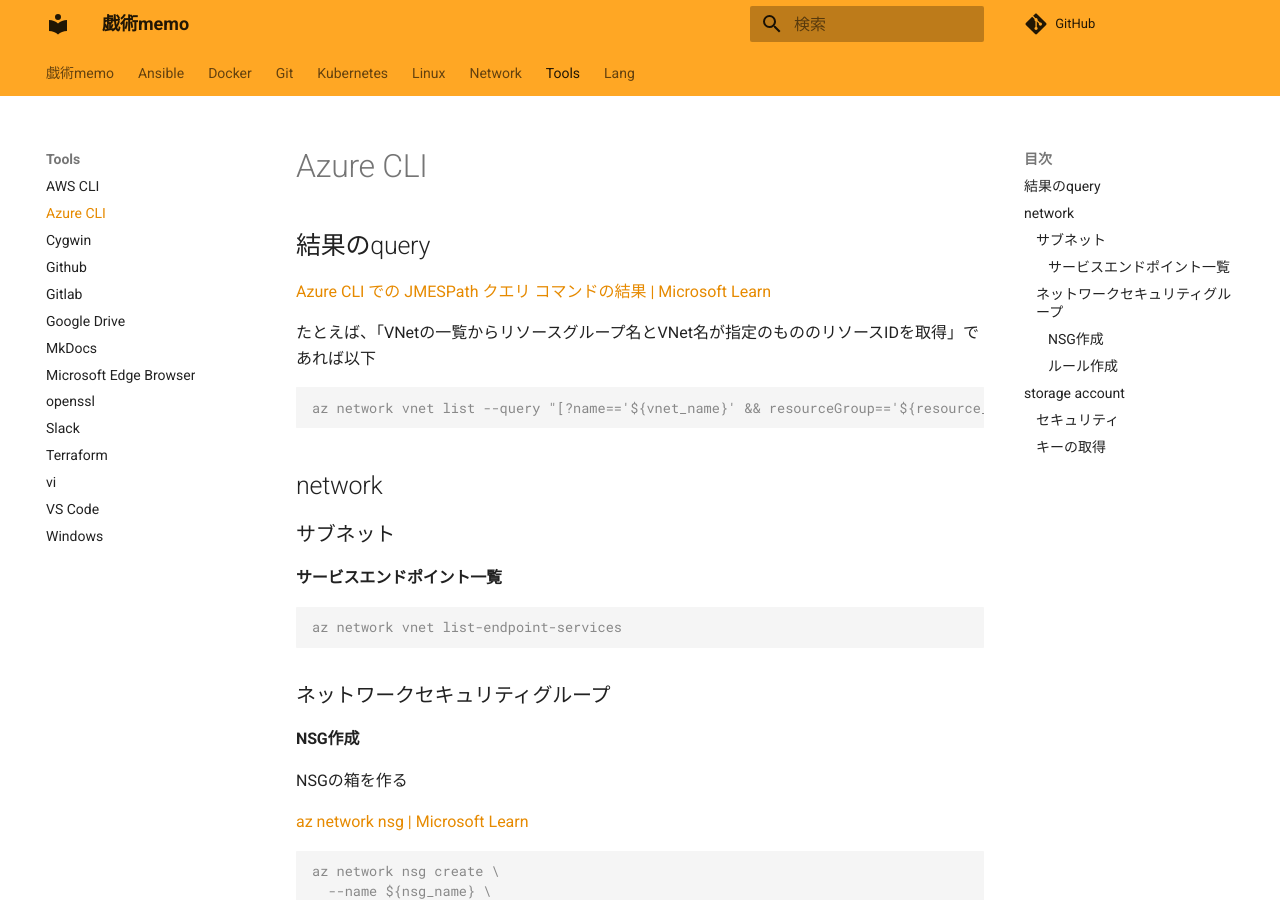
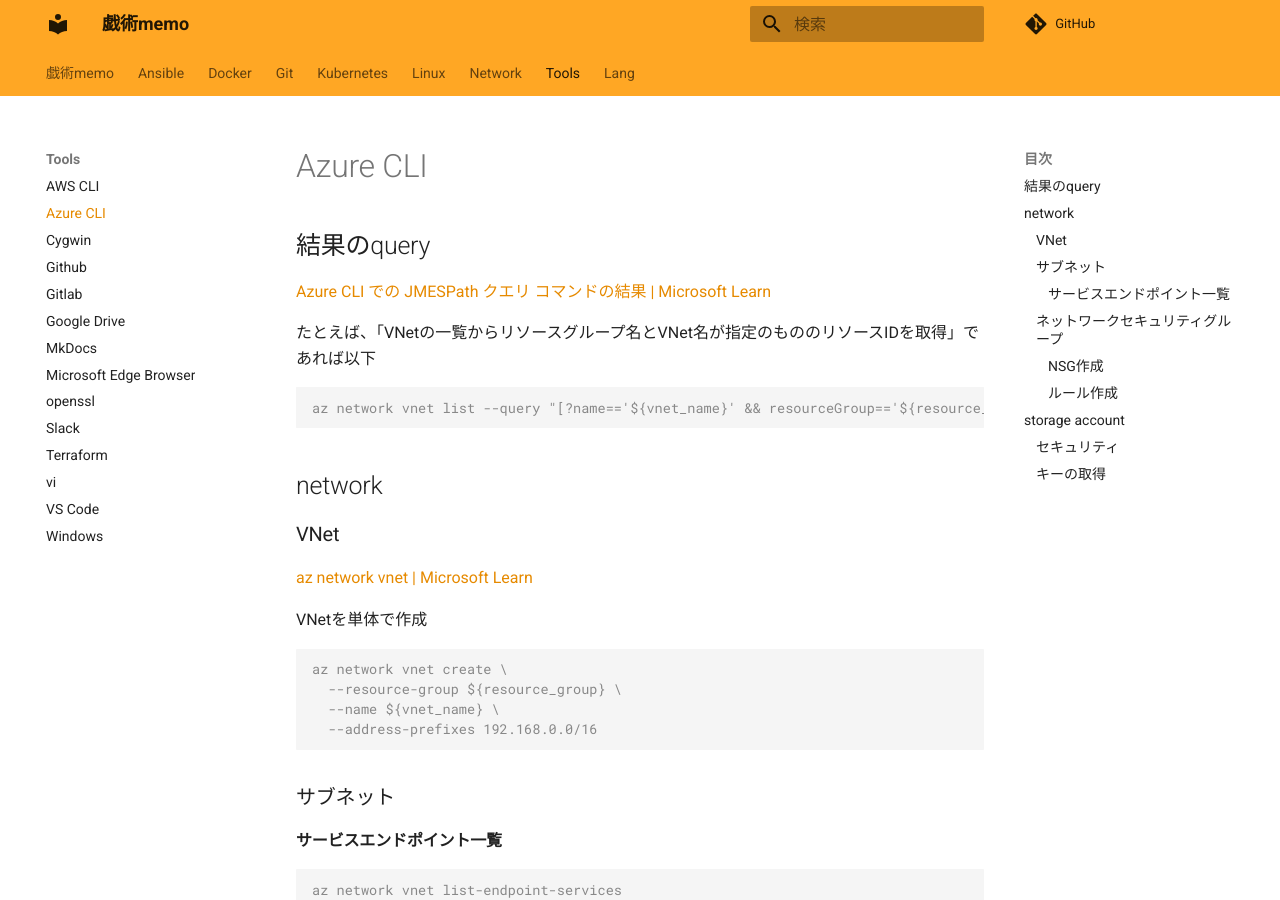
Before and after one commit to zaki-lknr/docs, an MkDocs documentation site: the page built from docs/Tools/az.md, in a window 1280 px wide and 900 px high. Built offline with MkDocs 1.6.1 and Material for MkDocs 9.7.7, drawn with Linux system fonts in a browser that asks for light colours; comment, search, counter and statistics services are not loaded.

Commit message:
add: tools/az: vnet作成

````diff
--- a/docs/Tools/az.md
+++ b/docs/Tools/az.md
@@ -11,6 +11,19 @@ az network vnet list --query "[?name=='${vnet_name}' && resourceGroup=='${resour
 ```
 
 ## network
+
+### VNet
+
+[az network vnet | Microsoft Learn](https://learn.microsoft.com/ja-jp/cli/azure/network/vnet?view=azure-cli-latest)
+
+VNetを単体で作成
+
+```console
+az network vnet create \
+  --resource-group ${resource_group} \
+  --name ${vnet_name} \
+  --address-prefixes 192.168.0.0/16
+```
 
 ### サブネット
 
````
